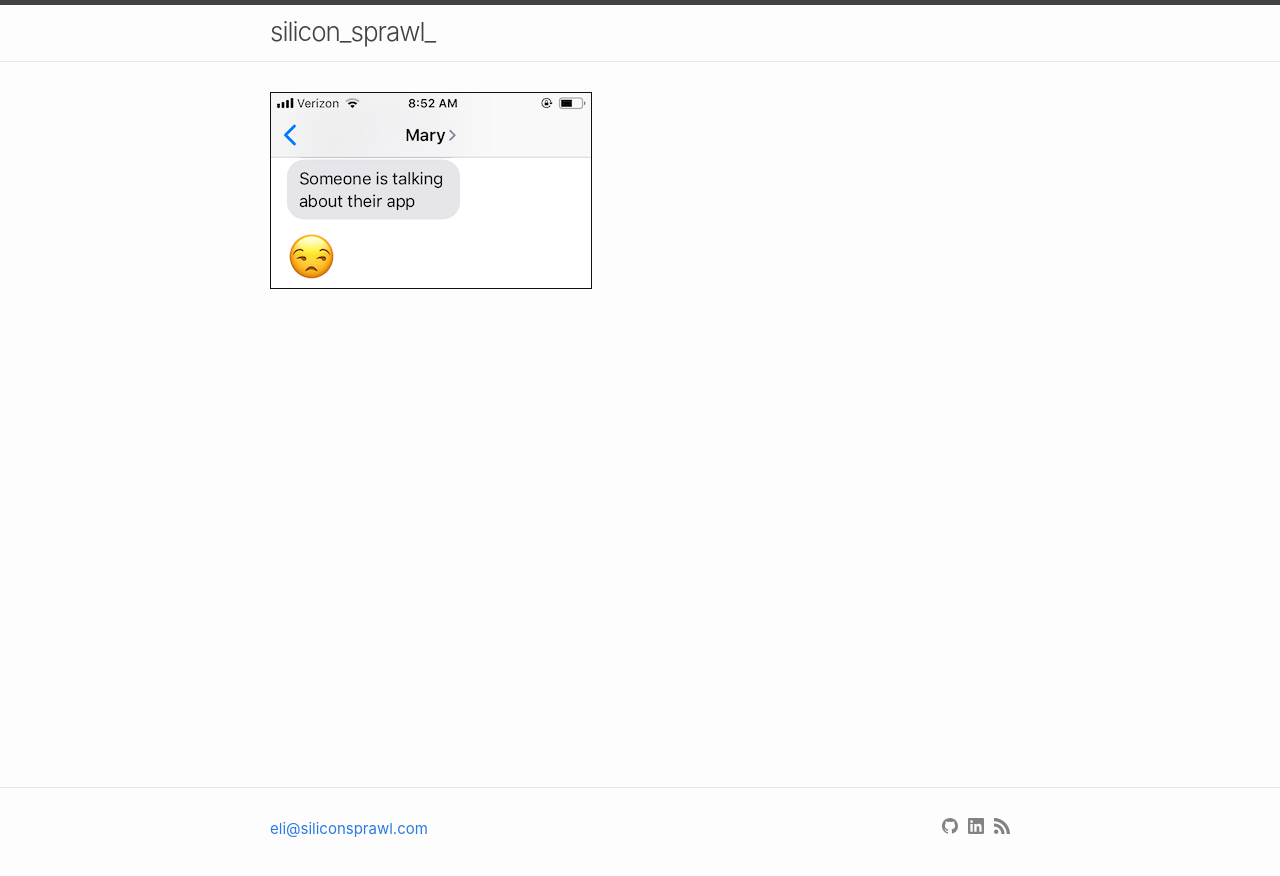
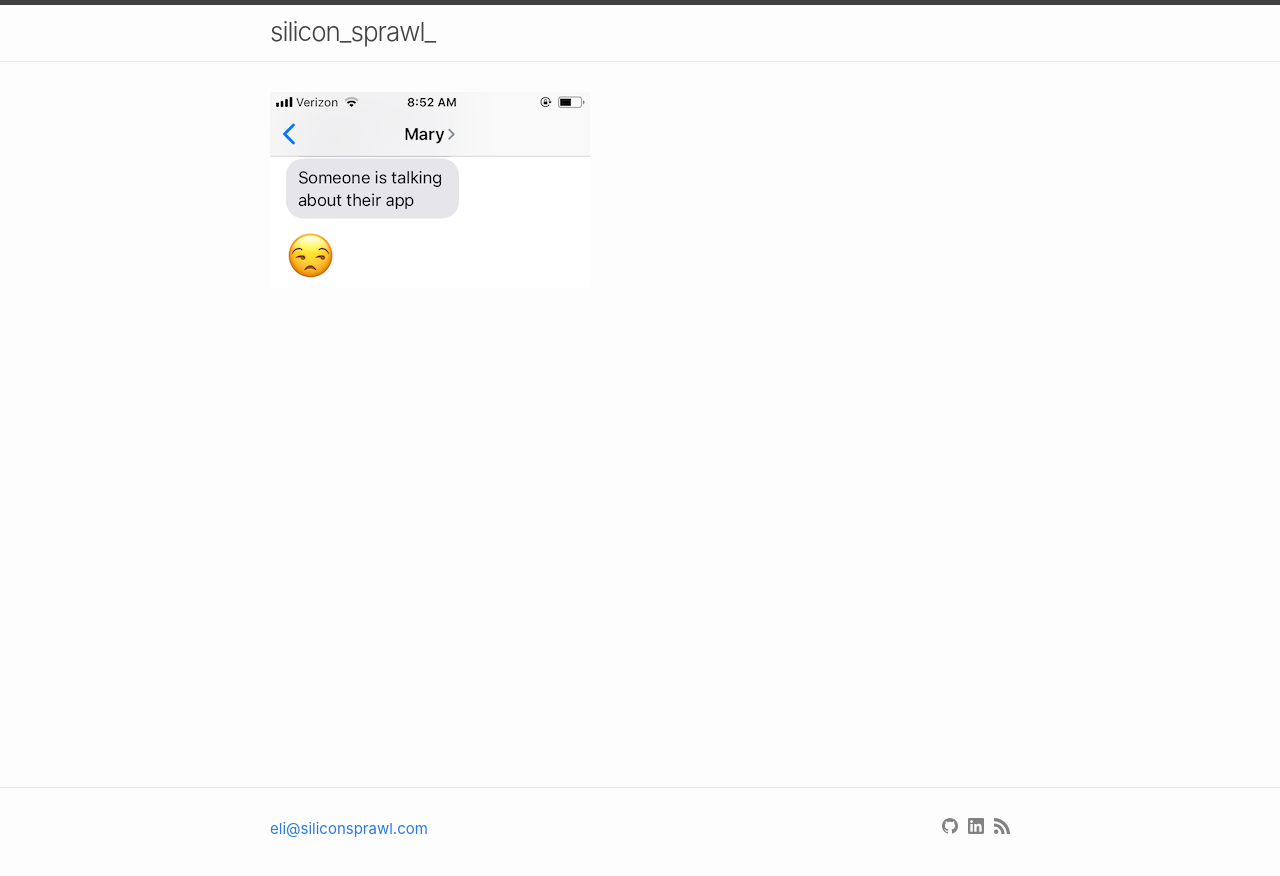
Before and after one commit to elindsey/elindsey.github.io, a Jekyll site: the page built from index.md, in a window 1280 px wide. Shown: the top 876 px of the page. Built offline with Jekyll 4.4.1, drawn with Linux system fonts in a browser that asks for light colours.

Commit message:
remove border

```diff
--- a/index.md
+++ b/index.md
@@ -2,4 +2,4 @@
 layout: home
 ---
 
-<img src="/assets/app.png" alt="Apps ugh" border="1">
+<img src="/assets/app.png" alt="Apps ugh">
```
